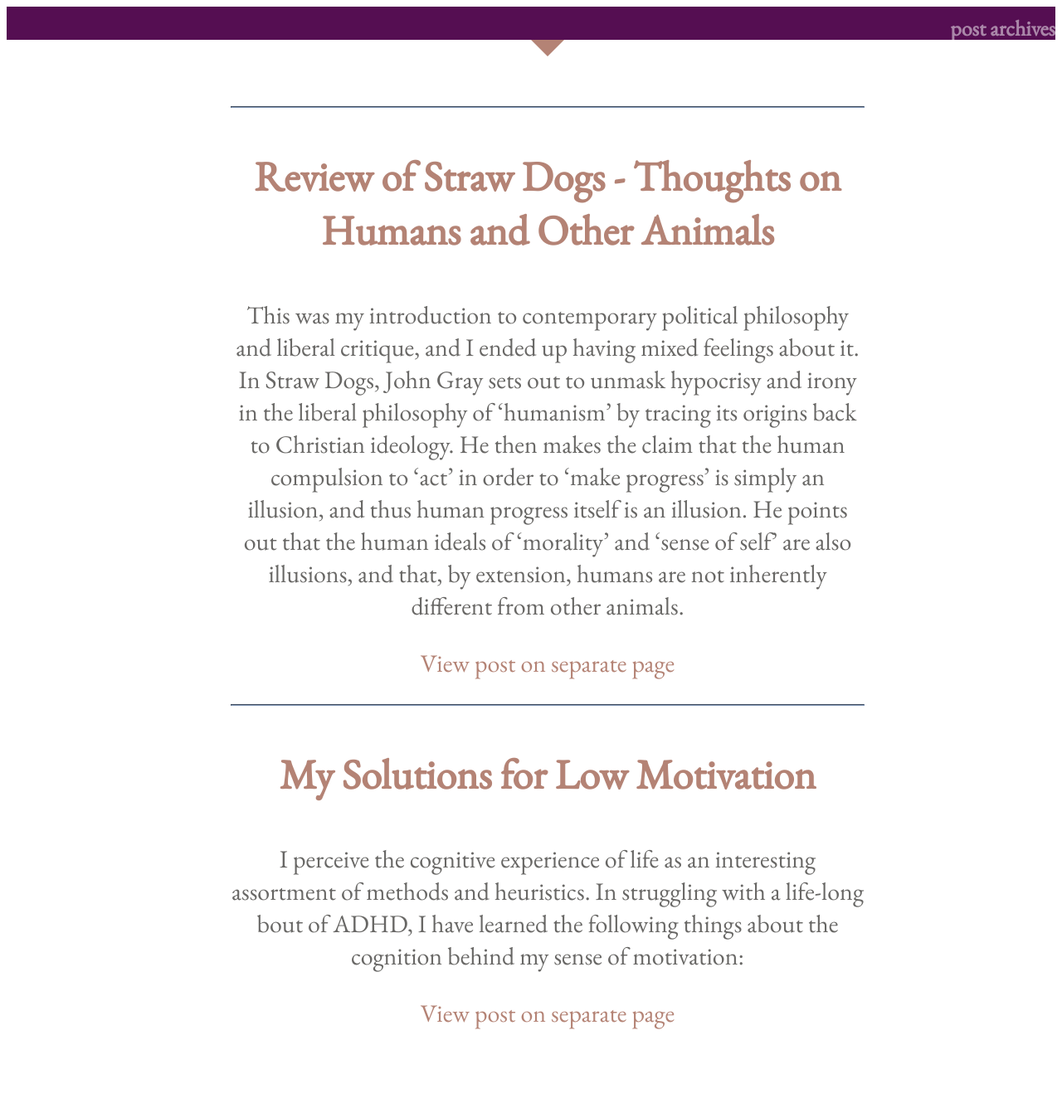
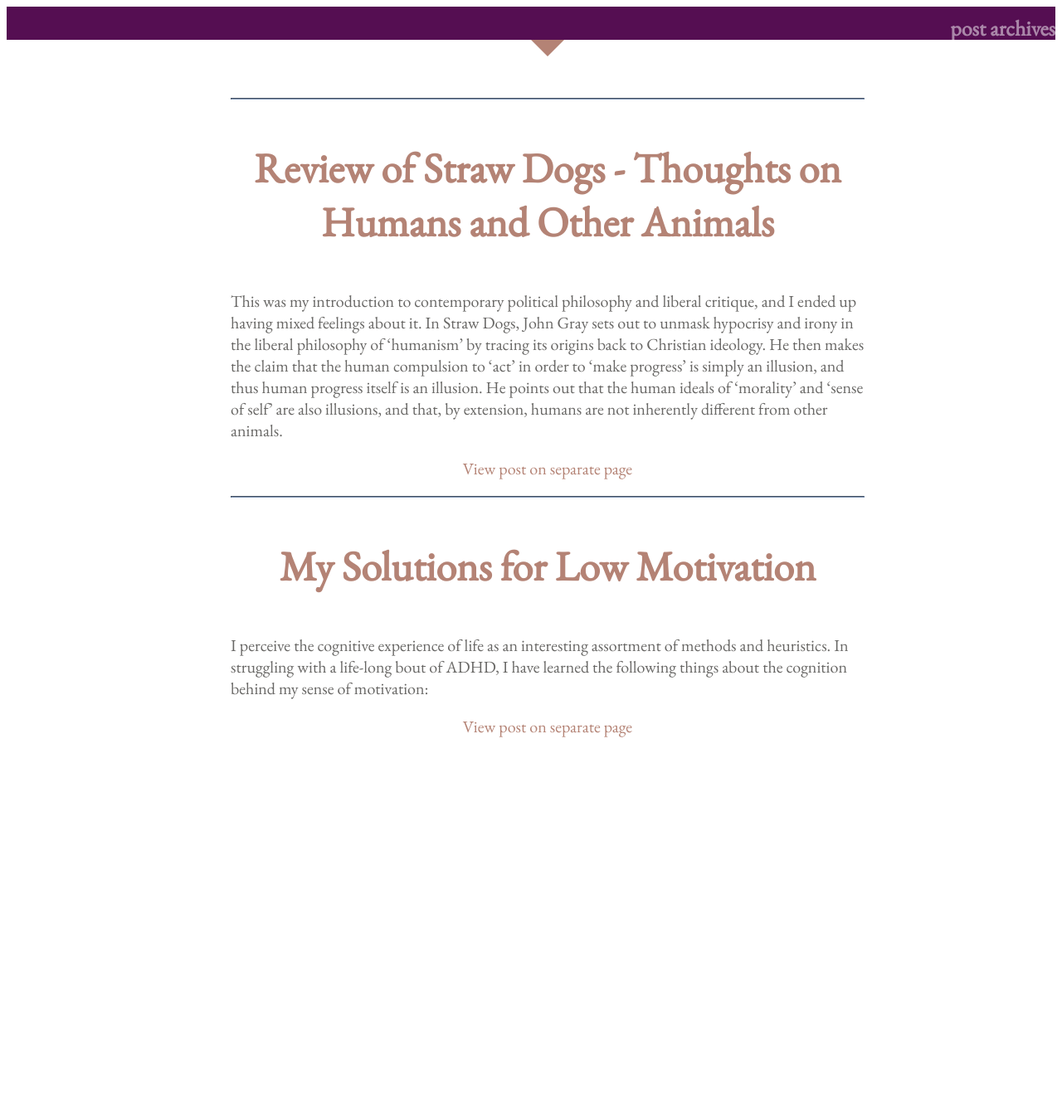
Before and after one commit to squidnee/squidnee.github.io, a Jekyll site: the page built from archives.html, in a window 1280 px wide. Shown: the whole page at 83% size. Built offline with Jekyll 4.4.1, drawn with Linux system fonts in a browser that asks for light colours; some web fonts are replaced; after the commit the page ends 974 px from its top, so only the background shows below that.

Commit message:
css why u h8 me

```diff
--- a/stylesheets/main.css
+++ b/stylesheets/main.css
@@ -62,18 +62,14 @@
   border-top: 20px solid #B48375;
 }
 
-#archive {
-  text-align: center;
-  font-size: 30px;
-}
-
 .post-title {
   font-size: 50px;
   font-weight: bold;
+  text-align: center;
 }
 
 .desc {
-  font-size: 30px;
+  font-size: 20px;
 }
 
 .post h1 {
```
